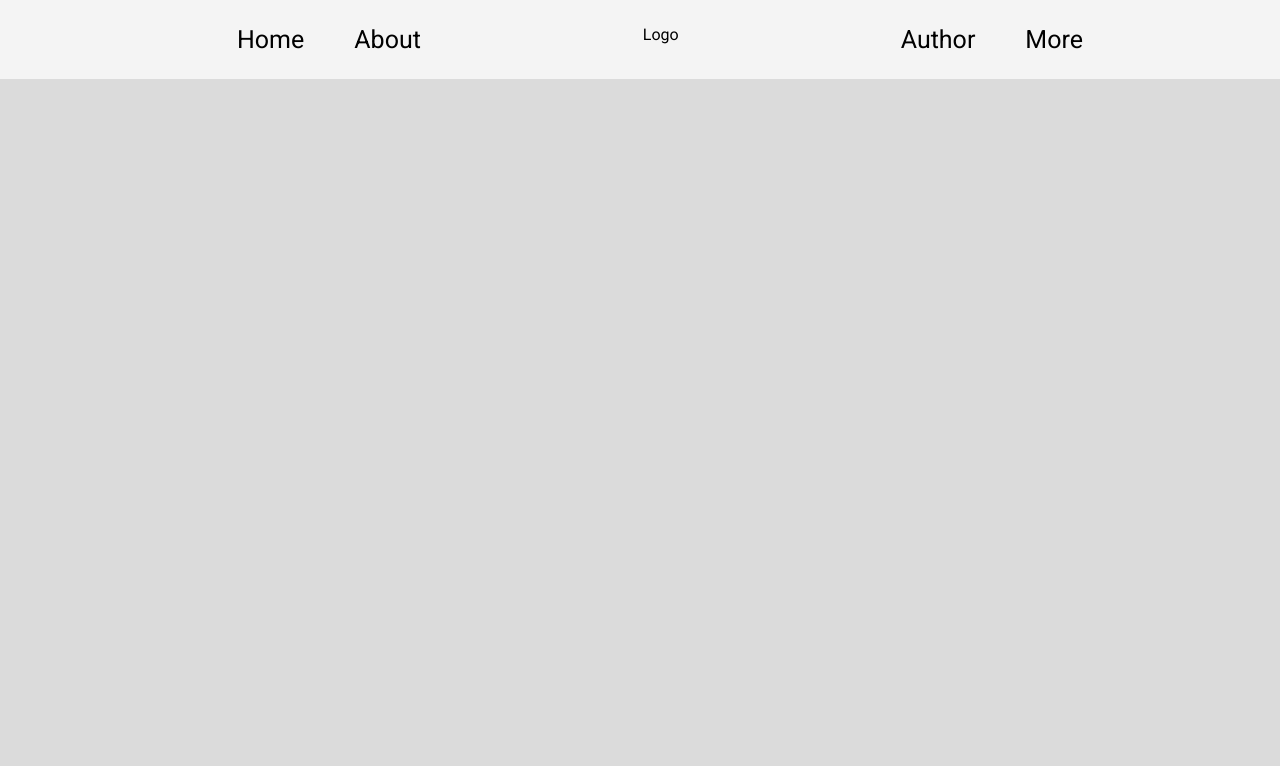
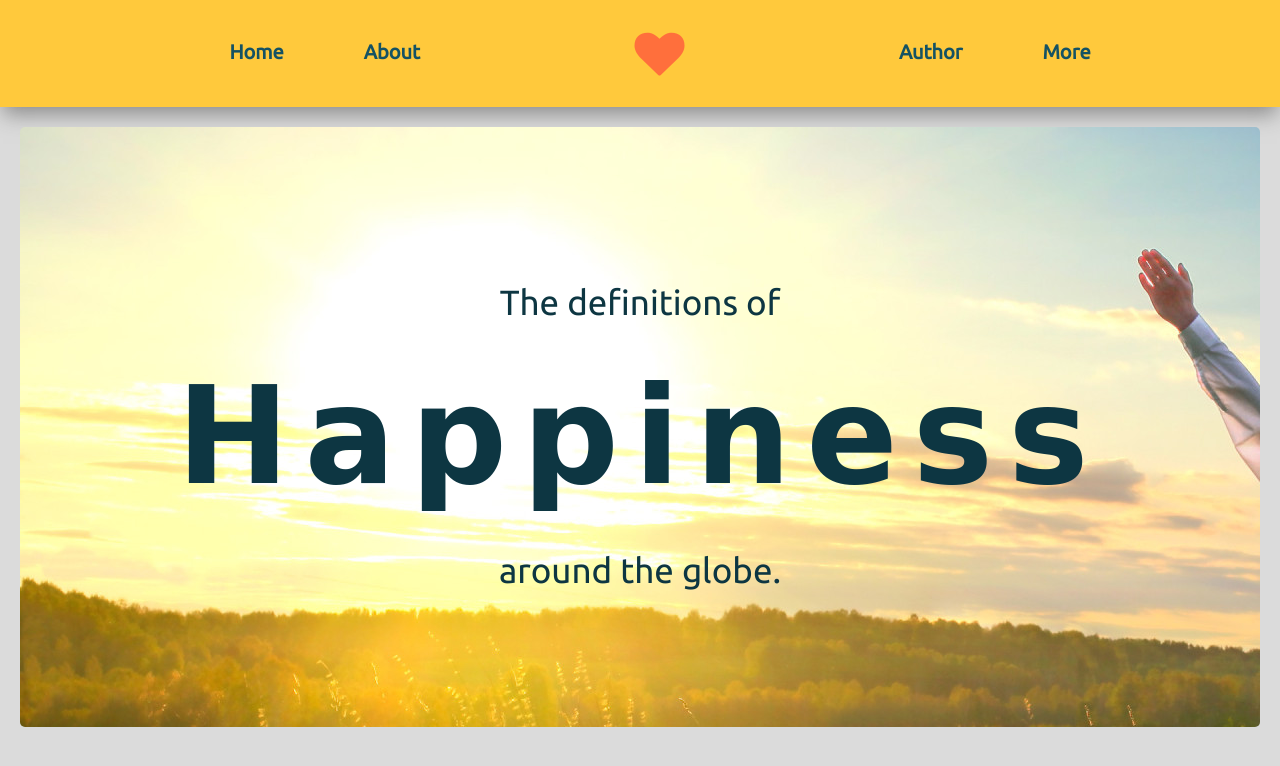
Before and after one commit to oaugusto256/happiness, a plain HTML site: page index.html in a window 1280 px wide. Drawn offline with Linux system fonts and the light colour scheme; a web font is replaced by a local one.

Commit message:
Mudanças no projeto e estilos novos

```diff
--- a/assets/css/styles.css
+++ b/assets/css/styles.css
@@ -4,16 +4,18 @@
 
 html {
   box-sizing: border-box;
+
+  height: 100%;
+  width: 100%;
 }
 
 body {
-	font-family: 'Roboto', sans-serif;
+	font-family: 'Ubuntu', sans-serif;
  	margin: unset;
 	background-color: #dbdbdb;
 
-/*	background: #43cea2;
-	background: -webkit-linear-gradient(to right, #185a9d, #43cea2);
-	background: linear-gradient(to right, #185a9d, #43cea2);*/
+	height: 100%;
+  	width: 100%;
 }
 
 ul {
@@ -21,56 +23,137 @@ ul {
 	margin: unset;
 }
 
+.light-orange {
+	color: #FFC93C;
+}
+
+.mid-orange {
+	color: #FF9A3C;
+}
+
+.orange {
+	color: #FF6F3C;
+}
+
+.navy-blue {
+	color: #155263;
+}
+
 .nav {
 	display: flex;
 	min-height: 50px;
-	background-color: #f4f4f4;
+	background-color: #FFC93C;
+
+	color: #155263;
+
+	-webkit-box-shadow: 0px 10px 20px -3px rgba(58,58,58,0.5);
+	-moz-box-shadow: 0px 10px 20px -3px rgba(58,58,58,0.5);
+	box-shadow: 0px 10px 20px -3px rgba(58,58,58,0.5);
 }
 
 .nav-logo {
 	padding: 25px;
 	margin-left: auto;
 	margin-right: auto;
+	font-size: 50px;
+
+	color: #FF6F3C;
 }
 
 .nav-item {
-	padding: 25px;
-	font-size: 25px;
+	padding: 40px;
+	font-size: 20px;
+	font-weight: bolder;
 }
 
-.nav-item-first {
-	padding: 25px;
-	font-size: 25px;
+.first {
 	margin-left: auto;
 }
 
-.nav-item-last {
-	padding: 25px;
-	font-size: 25px;
+.last {
 	margin-right: auto;
 }
 
+.flex-box {
+	display: flex;
+
+	width: 100%;
+	height: 100%;
+}
+
+.width-30 {
+	width: 30%;
+}
+
+.width-70 {
+	width: 70%;
+}
+
+.width-100 {
+	width: 100%;
+}
+
+.height-25 {
+	height: 25%;
+}
+
+.margin-top-15 {
+	padding-top: 15vh;
+}
+
 .card {
-	width: 100%;
-	max-width: 1000px;
+	margin: 20px;
+	background-color: #f9f9f9;
+	border-radius: 2.5px;
+}
+
+.card-header {
+	margin: 20px;
+	height: 75%;
+	border-radius: 5px;
+	color: #0d3642;
+	background-image: url('../img/header-img.jpg');
+}
+
+.header-title {
+	font-size: 135px;
+	font-weight: bolder;
 	margin: 0 auto;
-	border-radius: 5px;
+	text-align: center;
+	letter-spacing: 15px;
 
-	background-color: #fcfcfc;
+	font-family: 'Neucha', cursive;
 
-	-webkit-box-shadow: 0px 0px 50px -3px rgba(58,58,58,0.25);
-	-moz-box-shadow: 0px 0px 50px -3px rgba(58,58,58,0.25);
-	box-shadow: 0px 0px 50px -3px rgba(58,58,58,0.25);
+}
+
+.header-subtitle {
+	font-size: 35px;
+	text-align: center;
+}
+
+.header-img {
+	max-width: 50%;
 }
 
 .card-title {
-	margin-top: 30px;
+	margin-top: 10px;
+	margin-bottom: 10px;
 
-	font-size: 100px;
+	padding: 5px;
+
+	font-size: 60px;
 	font-weight: bolder;
-	text-transform: uppercase;
 
-	background: -webkit-linear-gradient(#eee, #333);
-	  -webkit-background-clip: text;
-	  -webkit-text-fill-color: transparent;
+	color: #155263;
 }
+
+.card-text {
+	margin-top: 10px;
+	margin-bottom: 10px;
+
+	padding: 5px;
+
+	font-size: 20px;
+
+	color: #FF6F3C;
+}
--- a/index.html
+++ b/index.html
@@ -6,18 +6,28 @@
 
 	<link rel="stylesheet" type="text/css" href="assets/css/styles.css">
 
-	<link href="https://fonts.googleapis.com/css?family=Roboto" rel="stylesheet">
+	<link href="https://fonts.googleapis.com/css?family=Neucha|Ubuntu" rel="stylesheet">
 	<link href="https://maxcdn.bootstrapcdn.com/font-awesome/4.7.0/css/font-awesome.min.css" rel="stylesheet" integrity="sha384-wvfXpqpZZVQGK6TAh5PVlGOfQNHSoD2xbE+QkPxCAFlNEevoEH3Sl0sibVcOQVnN" crossorigin="anonymous">
 </head>
 <body>
 	<ul class="nav" role="navigation">
-		<li class="nav-item-first">Home</li>
+		<li class="nav-item first">Home</li>
 		<li class="nav-item">About</li>
+		<li class="nav-logo"><i class="fa fa-heart" aria-hidden="true"></i></li>
+		<li class="nav-item">Author</li>
+		<li class="nav-item last">More</li>
+	</ul>
 
-		<li class="nav-logo">Logo</li>
-
-		<li class="nav-item">Author</li>
-		<li class="nav-item-last">More</li>
-	</ul>
+	<div class="flex-box">
+		<div class="width-100">
+			<div class="card-header">
+				<div class="margin-top-15">
+					<p class="header-subtitle">The definitions of</p>
+					<p class="header-title">Happiness</p>
+					<p class="header-subtitle">around the globe.</p>
+				</div>
+			</div>
+		</div>
+	</div>
 </body>
 </html>
```
Also changed, not shown: assets/img/header-img.jpg (added).
